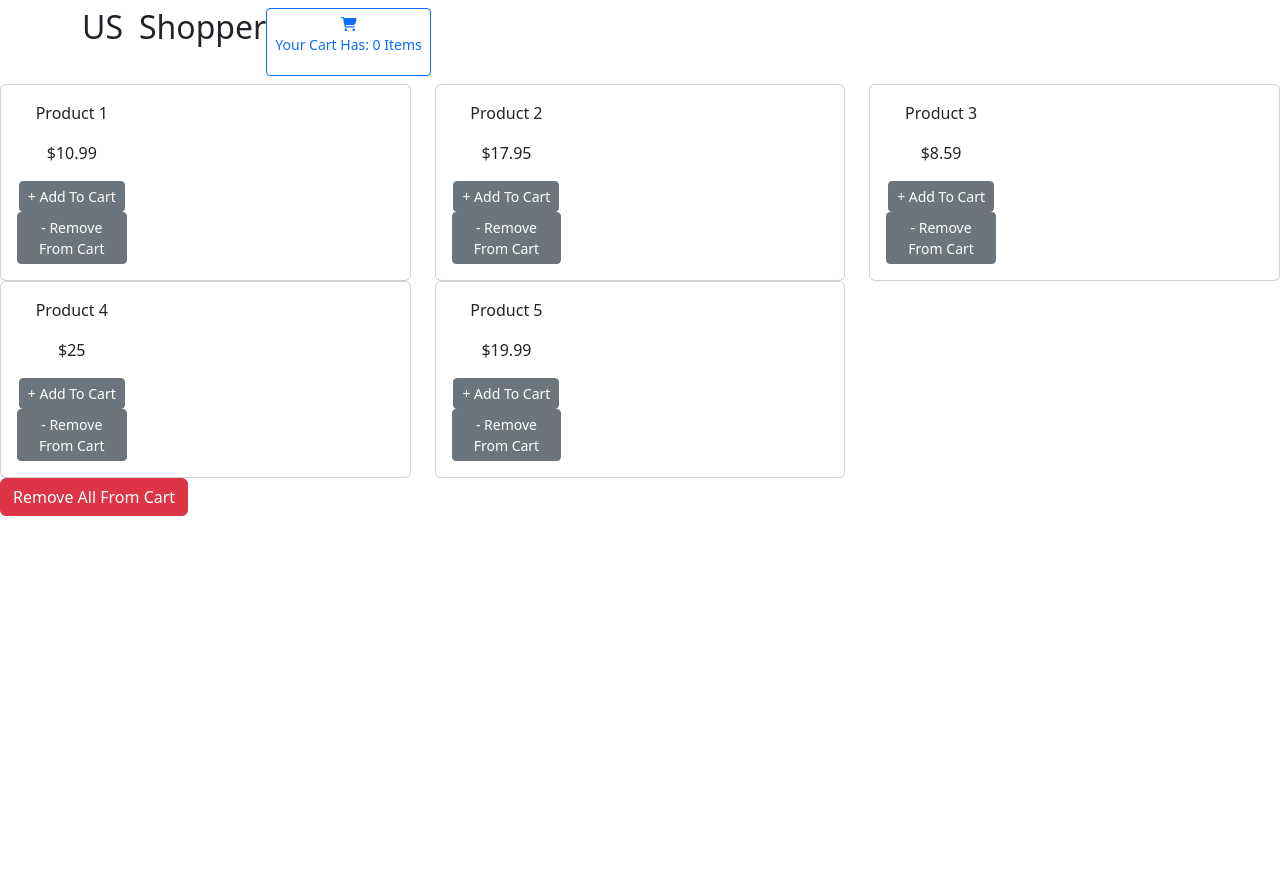
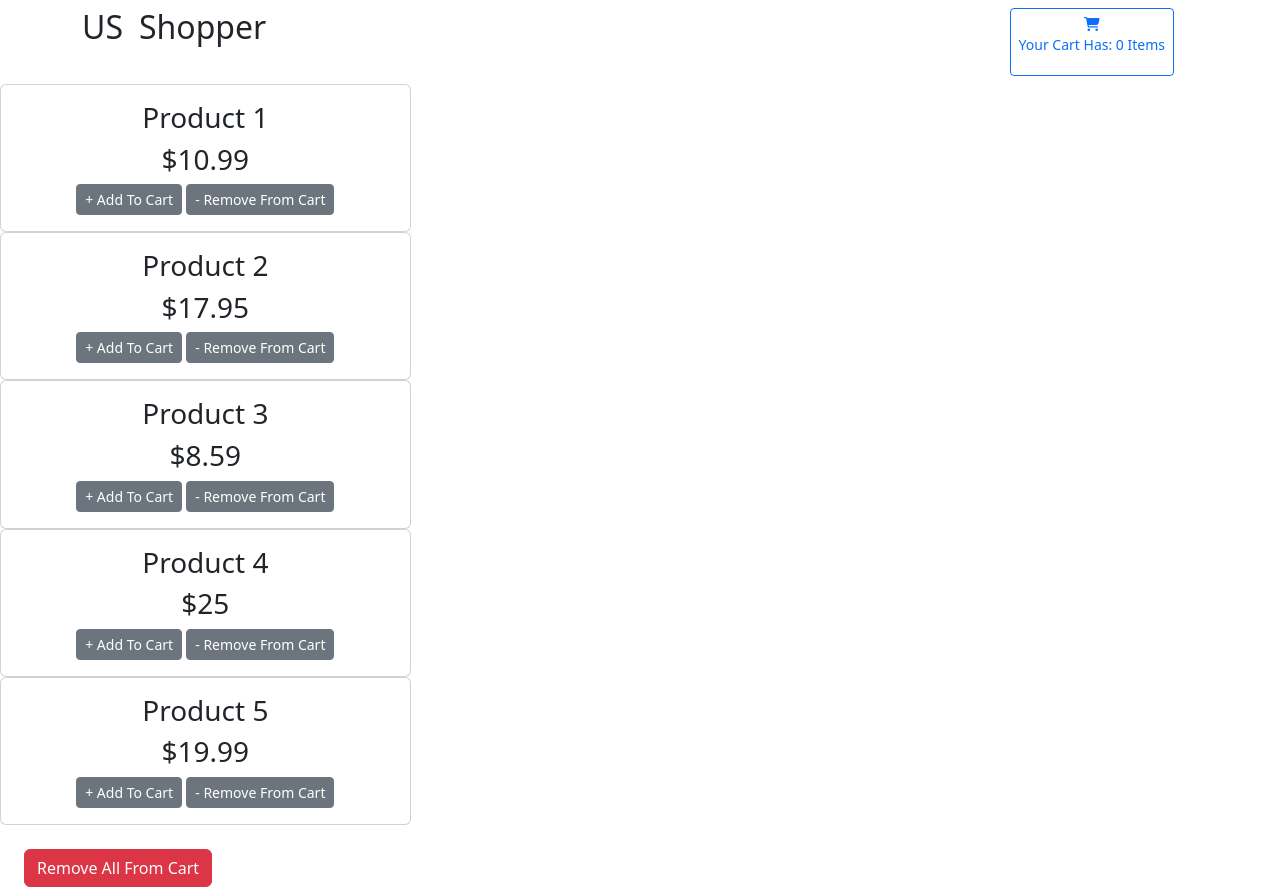
Before and after one commit to grantGCode/Shopping-Cart-application, a React (Create React App) app in the folder frontend/: page / in a window 1280 px wide. Before the commit the page ends 800 px from the top, so only its background shows below. Built offline with nearby package versions, Linux system fonts and the light colour scheme.

Commit message:
adjust elements spacing in both item and product cards, Nav &  Store.jsx

```diff
--- a/frontend/src/components/NavBar.js
+++ b/frontend/src/components/NavBar.js
@@ -1,5 +1,5 @@
 import {useState} from 'react'
-import {Container, Navbar, Modal, Image, Col, Button} from 'react-bootstrap'
+import {Container, Navbar, Modal, Image, Col, Row, Button} from 'react-bootstrap'
 import { FontAwesomeIcon } from '@fortawesome/react-fontawesome'
 import { faCartShopping } from '@fortawesome/free-solid-svg-icons'
 import { useShoppingCartContext } from '../CartContext';
@@ -19,13 +19,14 @@ export default function NavBar() {
     <div>
     <Navbar className='nav'>
         <Container>
-          <div className='closed-nav-bar'>
-            <Col className='Brand-Name'>{/*Place Holder Website Name */}
+          {/* <div className='closed-nav-bar'> */}
+            <Row className="w-100">
+              <Col className='Brand-Name' >{/*Place Holder Website Name */}
                 <h2 className='U'>U</h2>
                 <h2 className='S' >S</h2>
                 <h2 className='Shopper'> Shopper</h2>
               </Col>
-            <Col>
+              <Col className="d-flex justify-content-end">
                 <Button
                     size='sm'
                     variant='outline-primary'
@@ -37,7 +38,8 @@ export default function NavBar() {
                     <p>Your Cart Has: {cartItemCount} Items</p>
                   </Button>
                 </Col>
-          </div>
+              </Row>
+          {/* </div> */}
 
 
           <div className='display-modal'>
--- a/frontend/src/components/ProductCard.js
+++ b/frontend/src/components/ProductCard.js
@@ -13,10 +13,10 @@ function ProductCard({products}) {
     <Form>
         <Card>
             <Card.Body>
-              <Row xs={1} md={3}>
+              {/* <Row xs={1} md={3} > */}
                 <Col>
-                  <p>{products.title}</p>
-                  <p>{`$${products.price}`}</p>
+                  <h3>{products.title}</h3>
+                  <h3>{`$${products.price}`}</h3>
                   {' '}
                   <Button
                     variant="secondary"
@@ -34,7 +34,7 @@ function ProductCard({products}) {
                     - Remove From Cart
                   </Button>
                 </Col>
-              </Row>
+              {/* </Row> */}
             </Card.Body>
         </Card>
     </Form>
--- a/frontend/src/index.css
+++ b/frontend/src/index.css
@@ -16,11 +16,6 @@ code {
 }
 
 
-.closed-nav-bar {
-  display: flex;
-  justify-content: space-between;
-}
-
 .Brand-Name {
   display: flex;
   justify-content: left;
--- a/frontend/src/pages/Store.jsx
+++ b/frontend/src/pages/Store.jsx
@@ -18,6 +18,10 @@ function Store() {
             <Row
               xs={1}
               md={3}
+
+            >
+              <Col
+                className="justify-content-center"
               >
               {products.map((product) =>
                 (
@@ -31,16 +35,19 @@ function Store() {
                   </Col>
                 ))
               }
+              </Col>
             </Row>
+        <Row className="mt-4">
+          <Col className="mx-4">
             <Form>
-          <div className='buttons'>
                 <Button
                   variant="danger"
                   onClick={getTotalCost} // will return Items to console for to debug
                 >Remove All From Cart
                 </Button>
-          </div>
             </Form>
+          </Col>
+        </Row>
     </div>
   )
 }
```
Lines whose indentation alone changed are shown as unchanged.
